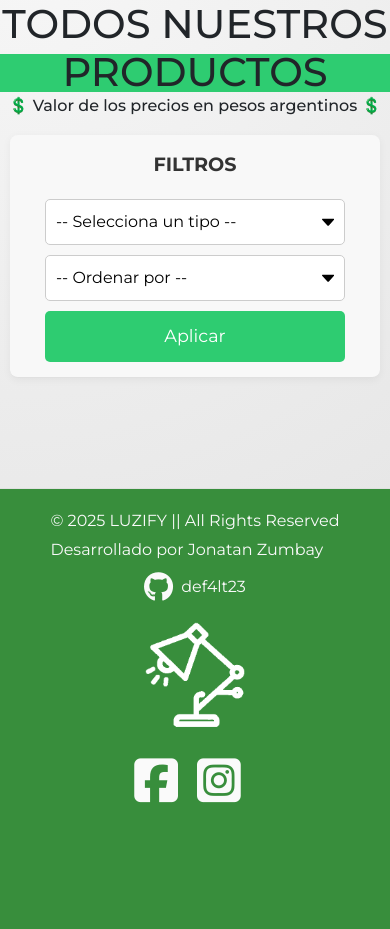
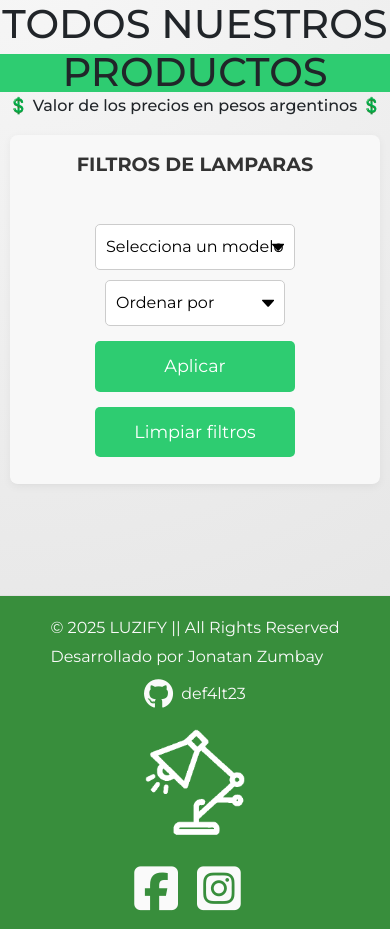
Before and after one commit to def4lt23/DPFS_jonatan_zumbay, a Node server app: page /products/productos in a window 390 px wide. Shown: the part 108-1037 px from the top of the page. Before the commit the page ends 911 px from the top, so only its background shows below. Run offline with Node 20, Linux system fonts and the light colour scheme; data that the repository does not hold is empty; some libraries are stand-ins or nearby versions.

Commit message:
corregida funcion filtros productos

```diff
--- a/controllers/productsController.js
+++ b/controllers/productsController.js
@@ -7,6 +7,7 @@ const colorsPath = path.join(__dirname, "../data/colors.json"); // ruta al archi
 const modelsPath = path.join(__dirname, "../data/models.json"); // ruta a los modelos
 
 const db = require("../database/models/index.js"); // Base de datos (sequelize)
+const { Op } = require('sequelize'); // Operadores de Sequelize
 
 // funcion para capitalizar strings
 function capitalizar(str) {
@@ -17,19 +18,47 @@ function capitalizar(str) {
 
 const productsController = {
   //:::::VER PRODUCTOS::::: con base de datos
-    productos: async function (req, res) {//async porque usa await
+  productos: async function (req, res) {
   try {
-      const productsdb = await db.Product.findAll({//trae todos los productos de la base de datos
-        include: [
-          //alias dentro de los asocciate en Product.js
-          { association: "model" },
+    const { modelos } = req.query;
+    const includeOptions = [
       { association: "colors" },
       { association: "images" },
-        ],
+    ];
+
+    if (modelos) {
+      const { Op } = require("sequelize");
+      const modelosArray = Array.isArray(modelos) ? modelos : [modelos];
+      includeOptions.unshift({
+        association: "model",
+        where: { name: { [Op.in]: modelosArray } }
+      });
+    } else {
+      includeOptions.unshift({ association: "model" });
+    }
+
+    // Ordenamiento por precio
+    let orderOption = [];
+    if (req.query.orden === 'precio-asc') {
+      orderOption = [['price', 'ASC']];
+    } else if (req.query.orden === 'precio-desc') {
+      orderOption = [['price', 'DESC']];
+    }
+
+    const productsdb = await db.Product.findAll({
+      include: includeOptions,
+      order: orderOption
     });
 
-      return res.render("products/productos", { productsdb });
-    } catch (error) {//manejo de errores
+    // Traemos todos los modelos **excepto "SIN MODELO"**
+    const { Op } = require("sequelize");
+    const models = await db.Model.findAll({
+      attributes: ["name"],
+      where: { name: { [Op.ne]: "SIN MODELO" } }
+    });
+
+    return res.render("products/productos", { productsdb, models, filtros: req.query });
+  } catch (error) {
     console.error(error);
     return res.status(500).send("Error al traer los productos");
   }
@@ -276,6 +305,7 @@ const productsController = {
       return res.status(500).send("Error al editar las propiedades");
     }
   },
+
 };
 
 module.exports = productsController;
--- a/public/styles/productos.css
+++ b/public/styles/productos.css
@@ -49,8 +49,13 @@ body.dark-mode {
 }
 
 /* Control de visibilidad para elementos responsive */
-.mobile-only-types {
+.mobile-only {
   display: none; /* Oculto en pantallas grandes */
+}
+
+/* Desktop */
+.desktop-only {
+  display: block;
 }
 
 /* Estilos para el panel de filtros */
@@ -144,7 +149,7 @@ body.dark-mode .select-container select {
 }
 
 /* boton aplicar */
-.boton-aplicar {
+.botonbase {
   display: block; /* Ocupa todo el ancho disponible */
   width: 100%;
   padding: 12px 20px;
@@ -155,9 +160,12 @@ body.dark-mode .select-container select {
   font-size: 1.1rem;
   cursor: pointer;
   transition: background-color 0.3s ease; /* Transicion suave al pasar el cursor */
+  margin-bottom: 12px;
+  text-decoration: none;
+  text-align: center;
 }
 
-.boton-aplicar:hover {
+.botonbase:hover {
   background-color: #27ae60;
 }
 
@@ -388,27 +396,27 @@ body.dark-mode .cartaprecio {
   }
 
   /* Oculta los checkboxes en tablet y celualres */
-  .checkbox-group.desktop-only {
+  .desktop-only {
     display: none;
   }
 
   /* Muestra el select de tipos de lamparas en tablet y celulares */
-  .mobile-only-types {
+  .mobile-only {
     display: block; /* Muestra el select que estaba oculto */
     flex: 1 1 45%; /* Permite que ocupe casi la mitad del ancho del filtro */
     max-width: 250px;
-    margin-bottom: 0;
+    margin-bottom: 10px;
   }
 
   /* Ajusta el select de ordenar por, para que este al lado del de tipos */
   .select-container.order-by-select {
     flex: 1 1 45%; /* Permite que ocupe casi la mitad del ancho del filtro */
     max-width: 250px;
-    margin-bottom: 0;
+    margin-bottom: 10;
   }
 
   /* Ajusta el boton */
-  .boton-aplicar {
+  .botonbase {
     width: 100%;
     max-width: 300px;
     margin-top: 15px;
--- a/routes/products.js
+++ b/routes/products.js
@@ -24,4 +24,5 @@ router.delete('/eliminarprod/:id', admin, productsController.eliminarProductosBD
 /* GET EDITAR PROPIEDADES DE PRODUCTOS */
 router.get('/editarPropiedad', admin, productsController.editarPropiedadesVista);
 router.post('/editarPropiedad', admin, productsController.editarPropiedadesBD); //recibe la informacion del formulario
+
 module.exports = router;
--- a/views/products/productos.ejs
+++ b/views/products/productos.ejs
@@ -11,41 +11,56 @@
                 </div>
                 <div class="contenedor">
                     <div class="filtro">
-                        <p>FILTROS</p>
+                        <p>FILTROS DE LAMPARAS</p>
+
+                        <form method="GET" action="/products/productos">
+
+                            <!-- Desktop: checkboxes -->
                             <div class="checkbox-group desktop-only">
+                                <% models.forEach(m=> { %>
                                     <label>
-                                <input type="checkbox" name="tipo" value="tipo1"> Lamparas Instrumentales
+                                        <input type="checkbox" name="modelos" value="<%= m.name %>" <%=filtros.modelos
+                                            && (Array.isArray(filtros.modelos) ? filtros.modelos.includes(m.name) :
+                                            filtros.modelos===m.name) ? 'checked' : '' %>>
+                                        <%= m.name %>
                                     </label>
-                            <label>
-                                <input type="checkbox" name="tipo" value="tipo2"> Lamparas Monumentos
-                            </label>
-                            <label>
-                                <input type="checkbox" name="tipo" value="tipo3"> Nuevos Modelos
-                            </label>
+                                    <% }) %>
                             </div>
 
-                        <div class="select-container mobile-only-types">
-                            <select id="tipo-lampara-movil" name="tipo_lampara_movil">
-                                <option value="">-- Selecciona un tipo --</option>
-                                <option value="tipo1">Lamparas Instrumentales</option>
-                                <option value="tipo2">Lamparas Monumentos</option>
-                                <option value="tipo3">Nuevos Modelos</option>
+                            <!-- Mobile: select simple -->
+                            <div class="select-container mobile-only">
+                                <select name="modelos">
+                                    <option value="">Selecciona un modelo</option>
+                                    <% models.forEach(m=> { %>
+                                        <option value="<%= m.name %>" <%=filtros.modelos===m.name ? 'selected' : '' %>>
+                                            <%= m.name %>
+                                        </option>
+                                        <% }) %>
                                 </select>
                             </div>
 
+                            <!-- Ordenamiento -->
                             <div class="select-container order-by-select">
-                            <select id="tipo-lampara" name="tipo_lampara">
-                                <option value="">-- Ordenar por --</option>
-                                <option value="futurista">Precio Mayor a Menor</option>
-                                <option value="abstracta">Precio Menor a Mayor</option>
-                                <option value="monumento">Mas Vendidas</option>
-                                <option value="marca">A - Z</option>
+                                <select name="orden">
+                                    <option value="">Ordenar por</option>
+                                    <option value="precio-asc" <%=filtros.orden==='precio-asc' ? 'selected' : '' %>
+                                        >Precio: Menor a Mayor</option>
+                                    <option value="precio-desc" <%=filtros.orden==='precio-desc' ? 'selected' : '' %>
+                                        >Precio: Mayor a Menor</option>
                                 </select>
                             </div>
 
-                        <button class="boton-aplicar" type="submit">Aplicar</button>
+                            <!-- Botones -->
+                            <div class="botones-filtros">
+                                <button class="botonbase" type="submit">Aplicar</button>
+                                <a href="/products/productos" class="botonbase">Limpiar filtros</a>
+                            </div>
+
+                        </form>
+
 
                     </div>
+
 
                     <div class="cartas">
                         <% productsdb.forEach(prodi=> { %>
@@ -63,11 +78,13 @@
                                     </div>
                                     <!-- Botones debajo de la imagen -->
                                     <div class="slider-controls">
-                                        <button class="slider-btn prev-btn"><i class="fa-solid fa-backward-step"></i></button>
+                                        <button class="slider-btn prev-btn"><i
+                                                class="fa-solid fa-backward-step"></i></button>
                                         <button class="slider-btn favorito">
                                             <i class="far fa-heart"></i>
                                         </button>
-                                        <button class="slider-btn next-btn"><i class="fa-solid fa-forward-step"></i></button>
+                                        <button class="slider-btn next-btn"><i
+                                                class="fa-solid fa-forward-step"></i></button>
                                     </div>
                                 </div>
 
```
Lines whose indentation alone changed are shown as unchanged.
